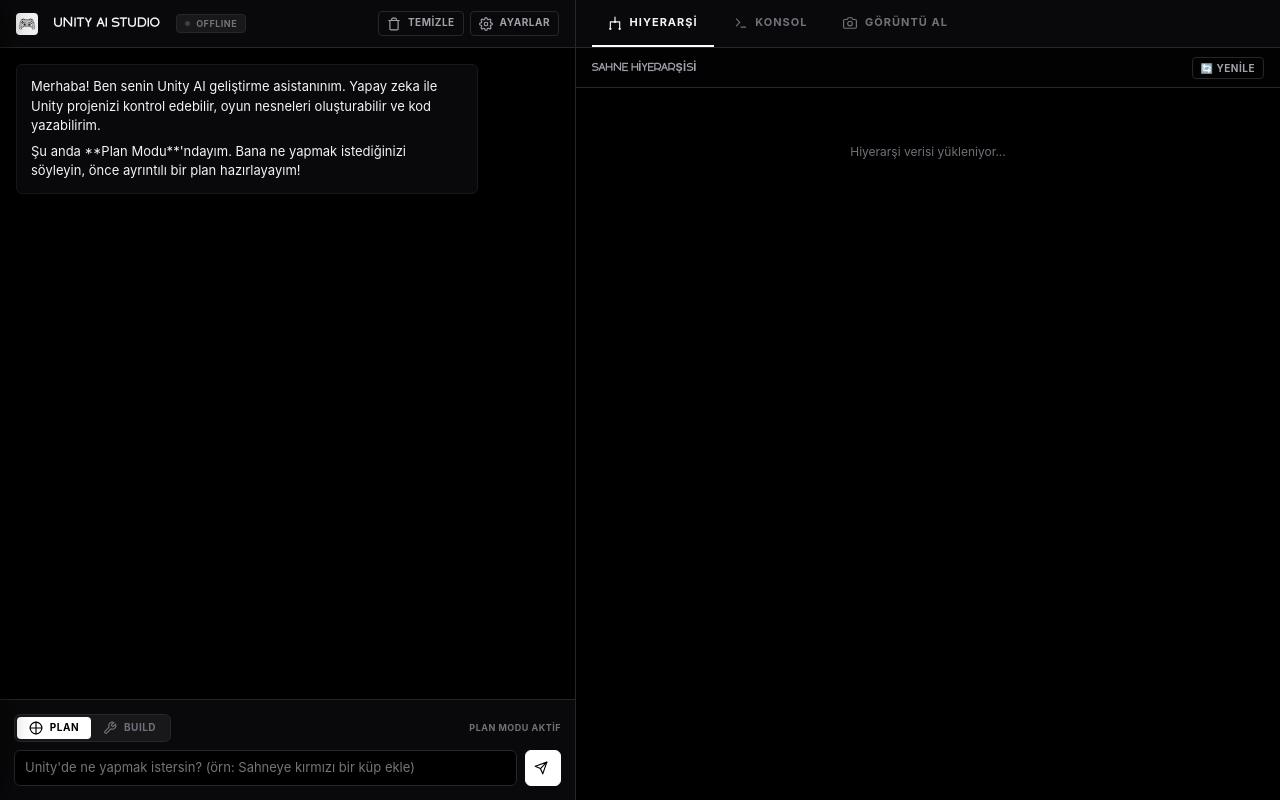
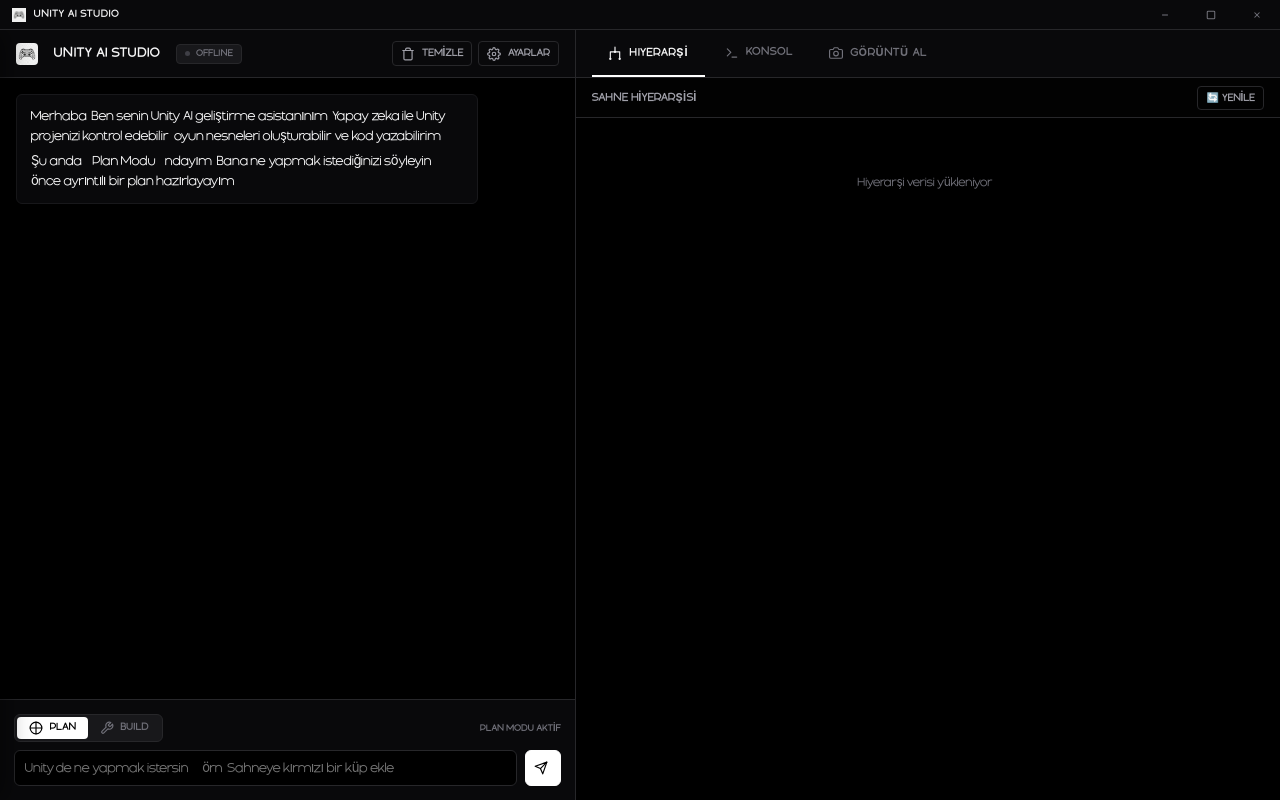
Before and after one commit to Abdullah6262637/unity-mcp-bridge, a plain HTML site: page web-client/index.html in a window 1280 px wide. Drawn offline with Linux system fonts and the light colour scheme; no server answers.

Commit message:
Implement custom frameless titlebar with monochrome window controls and apply Interwoven font globally

```diff
--- a/web-client/app.js
+++ b/web-client/app.js
@@ -8,6 +8,13 @@
 let isChatActive = false;
 let messageHistory = [];
 let activeDashboardTab = 'hierarchy'; // 'hierarchy', 'console', 'camera'
+
+// --- Custom Titlebar Window Controls Binding ---
+if (window.electronAPI) {
+    document.getElementById('windowMinimizeBtn').addEventListener('click', () => window.electronAPI.minimize());
+    document.getElementById('windowMaximizeBtn').addEventListener('click', () => window.electronAPI.maximize());
+    document.getElementById('windowCloseBtn').addEventListener('click', () => window.electronAPI.close());
+}
 
 // DOM Elements - Chat & Shell
 const planModeBtn = document.getElementById('planModeBtn');
--- a/web-client/index.html
+++ b/web-client/index.html
@@ -7,6 +7,26 @@
     <link rel="stylesheet" href="style.css">
 </head>
 <body>
+    <!-- Custom Frameless Titlebar -->
+    <header class="titlebar">
+        <div class="titlebar-drag-region"></div>
+        <div class="titlebar-logo">
+            <img src="logo.png" class="titlebar-logo-image" alt="Logo">
+            <span>UNITY AI STUDIO</span>
+        </div>
+        <div class="titlebar-controls">
+            <button id="windowMinimizeBtn" class="control-btn" title="Simge Durumuna Küçült">
+                <svg viewBox="0 0 24 24" fill="none" stroke="currentColor" stroke-width="2.5"><line x1="5" y1="12" x2="19" y2="12"></line></svg>
+            </button>
+            <button id="windowMaximizeBtn" class="control-btn" title="Tam Ekran Yap / Eski Boyuta Getir">
+                <svg viewBox="0 0 24 24" fill="none" stroke="currentColor" stroke-width="2.5"><rect x="3" y="3" width="18" height="18" rx="2" ry="2"></rect></svg>
+            </button>
+            <button id="windowCloseBtn" class="control-btn close" title="Kapat">
+                <svg viewBox="0 0 24 24" fill="none" stroke="currentColor" stroke-width="2.5"><line x1="18" y1="6" x2="6" y2="18"></line><line x1="6" y1="6" x2="18" y2="18"></line></svg>
+            </button>
+        </div>
+    </header>
+
     <div class="app-workspace">
         <!-- Slide-out Settings Drawer (overlays from the left) -->
         <aside id="settingsDrawer" class="settings-drawer">
--- a/web-client/style.css
+++ b/web-client/style.css
@@ -55,24 +55,106 @@
     margin-right: 0;
 }
 
-/* Corporate Display Font Pairings */
-.logo-text, .tab-btn, .action-btn, .mode-btn, .send-btn, .plan-confirm-btn, h1, h2, h3, h4 {
-    font-family: 'Interwoven', -apple-system, BlinkMacSystemFont, "Segoe UI", sans-serif;
-    letter-spacing: 0.5px;
+/* Custom Frameless Titlebar Styling */
+.titlebar {
+    height: 30px;
+    background: var(--bg-surface);
+    border-bottom: 1px solid var(--border-color);
+    display: flex;
+    justify-content: space-between;
+    align-items: center;
+    position: relative;
+    user-select: none;
+    flex-shrink: 0;
+}
+
+.titlebar-drag-region {
+    position: absolute;
+    top: 0;
+    left: 0;
+    width: 100%;
+    height: 100%;
+    -webkit-app-region: drag;
+    z-index: 1;
+}
+
+.titlebar-logo {
+    display: flex;
+    align-items: center;
+    gap: 8px;
+    padding-left: 12px;
+    z-index: 2;
+    pointer-events: none;
+}
+
+.titlebar-logo-image {
+    width: 14px;
+    height: 14px;
+    object-fit: contain;
+}
+
+.titlebar-logo span {
+    font-size: 10px;
+    font-weight: 700;
+    letter-spacing: 1px;
+    color: var(--text-primary);
+}
+
+.titlebar-controls {
+    display: flex;
+    z-index: 2;
+    -webkit-app-region: no-drag;
+    height: 100%;
+}
+
+.control-btn {
+    background: transparent;
+    border: none;
+    color: var(--text-muted);
+    width: 46px;
+    height: 100%;
+    display: flex;
+    justify-content: center;
+    align-items: center;
+    cursor: pointer;
+    transition: background-color 0.15s, color 0.15s;
+}
+
+.control-btn svg {
+    width: 10px;
+    height: 10px;
+}
+
+.control-btn:hover {
+    background-color: var(--bg-surface-hover);
+    color: var(--text-primary);
+}
+
+.control-btn.close:hover {
+    background-color: #e11d48;
+    color: #ffffff;
 }
 
 * {
     box-sizing: border-box;
     margin: 0;
     padding: 0;
+    font-family: 'Interwoven', -apple-system, BlinkMacSystemFont, "Segoe UI", Roboto, sans-serif !important;
+}
+
+/* Retain monospace alignment for logs and code blocks */
+code, pre, pre code, .console-logs, .log-stack, .tool-body {
+    font-family: ui-monospace, SFMono-Regular, Menlo, Monaco, Consolas, "Liberation Mono", "Courier New", monospace !important;
 }
 
 body {
-    font-family: -apple-system, BlinkMacSystemFont, "Segoe UI", Roboto, Helvetica, Arial, sans-serif;
+    font-family: 'Interwoven', -apple-system, BlinkMacSystemFont, "Segoe UI", Roboto, Helvetica, Arial, sans-serif !important;
     background-color: var(--bg-canvas);
     color: var(--text-primary);
     height: 100vh;
     overflow: hidden;
+    display: flex;
+    flex-direction: column;
 }
 
 /* Custom B&W themed scrollbars */
@@ -99,7 +181,7 @@
 .app-workspace {
     display: flex;
     width: 100vw;
-    height: 100vh;
+    flex: 1;
     position: relative;
     overflow: hidden;
     background-color: var(--bg-canvas);
```
Also changed, not shown: desktop-app/main.js (+24 -0 lines), desktop-app/preload.js (added, +7 -0 lines).
